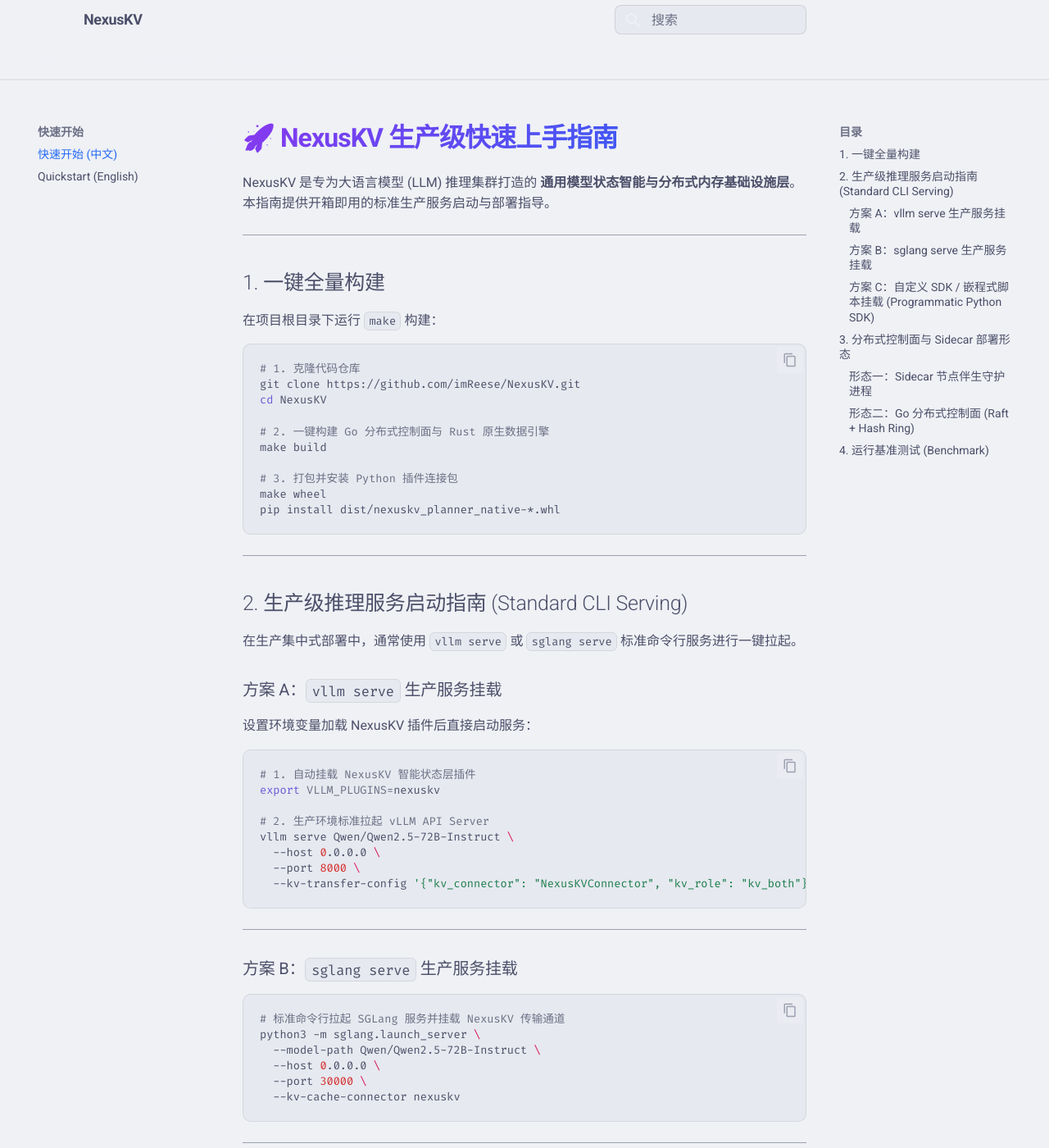
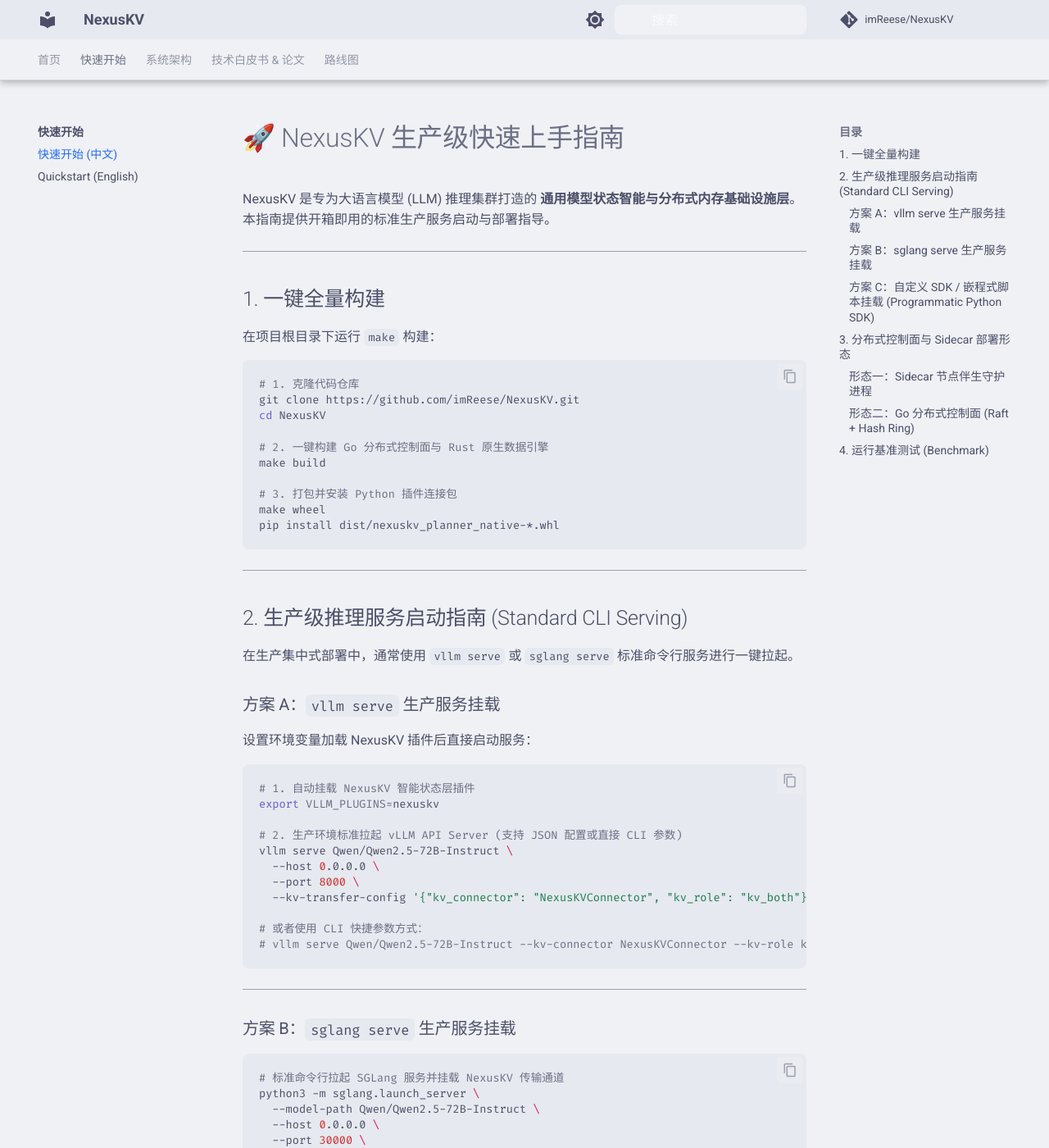
Before and after one commit to imReese/NexusKV, an MkDocs documentation site: the page built from docs/quickstart_cn.md, in a window 1280 px wide and 1400 px high. Shown: the whole window at 82% size. Built offline with MkDocs 1.6.1 and Material for MkDocs 9.7.7, drawn with Linux system fonts in a browser that asks for light colours; comment, search, counter and statistics services are not loaded.

Commit message:
fix(docs): fix header text visibility, tabs layout, and clarify vLLM CLI parameters

````diff
--- a/docs/quickstart_cn.md
+++ b/docs/quickstart_cn.md
@@ -35,11 +35,14 @@
 # 1. 自动挂载 NexusKV 智能状态层插件
 export VLLM_PLUGINS=nexuskv
 
-# 2. 生产环境标准拉起 vLLM API Server
+# 2. 生产环境标准拉起 vLLM API Server (支持 JSON 配置或直接 CLI 参数)
 vllm serve Qwen/Qwen2.5-72B-Instruct \
   --host 0.0.0.0 \
   --port 8000 \
   --kv-transfer-config '{"kv_connector": "NexusKVConnector", "kv_role": "kv_both"}'
+
+# 或者使用 CLI 快捷参数方式：
+# vllm serve Qwen/Qwen2.5-72B-Instruct --kv-connector NexusKVConnector --kv-role kv_both
 ```
 
 ---
--- a/docs/stylesheets/catppuccin.css
+++ b/docs/stylesheets/catppuccin.css
@@ -1,7 +1,7 @@
 @import url('https://fonts.googleapis.com/css2?family=Fira+Code:wght@400;500;600&family=Inter:wght@400;500;600;700&display=swap');
 
 /* ==========================================================================
-   Catppuccin Palette & High-Performance Modern Theme Overrides for MkDocs
+   Catppuccin Palette & Clean High-Contrast Styling for Material for MkDocs
    ========================================================================== */
 
 :root {
@@ -22,11 +22,10 @@
   --md-default-fg-color--lighter: #7c7f93;
   --md-default-fg-color--lightest: #9ca0b0;
 
-  --md-primary-fg-color: #4c4f69;
-  --md-primary-fg-color--light: #6c6f85;
-  --md-primary-fg-color--dark: #383a4c;
+  --md-primary-fg-color: #8839ef;
+  --md-primary-fg-color--light: #9a5cf7;
+  --md-primary-fg-color--dark: #722bd3;
   --md-primary-bg-color: #eff1f5;
-  --md-primary-bg-color--light: #e6e9ef;
 
   --md-accent-fg-color: #1e66f5;
   --md-accent-bg-color: #dce0e8;
@@ -54,13 +53,12 @@
   --md-default-fg-color--lighter: #bac2de;
   --md-default-fg-color--lightest: #45475a;
 
-  --md-primary-fg-color: #1e1e2e;
-  --md-primary-fg-color--light: #313244;
-  --md-primary-fg-color--dark: #181825;
+  --md-primary-fg-color: #cba6f7;
+  --md-primary-fg-color--light: #dcbbf9;
+  --md-primary-fg-color--dark: #b48ead;
   --md-primary-bg-color: #1e1e2e;
-  --md-primary-bg-color--light: #181825;
 
-  --md-accent-fg-color: #cba6f7;
+  --md-accent-fg-color: #89b4fa;
   --md-accent-bg-color: #313244;
 
   --md-code-bg-color: #11111b;
@@ -74,25 +72,22 @@
 }
 
 /* ==========================================================================
-   Header & Navigation Styling (Glassmorphism & Clean Alignment)
+   Header, Tabs & Navigation Visibility Fix
    ========================================================================== */
 
 .md-header {
-  background-color: var(--md-default-bg-color) !important;
-  backdrop-filter: blur(12px);
-  -webkit-backdrop-filter: blur(12px);
+  background-color: var(--md-default-bg-color--light) !important;
+  color: var(--md-default-fg-color) !important;
   border-bottom: 1px solid rgba(255, 255, 255, 0.08);
-  box-shadow: none !important;
-  transition: background-color 0.2s ease, border-color 0.2s ease;
 }
 
 [data-md-color-scheme="default"] .md-header {
   border-bottom: 1px solid rgba(0, 0, 0, 0.08);
 }
 
-.md-header__title {
-  font-weight: 700;
-  letter-spacing: -0.02em;
+.md-header__title,
+.md-header__topic,
+.md-header__button {
   color: var(--md-default-fg-color) !important;
 }
 
@@ -101,86 +96,46 @@
   border-bottom: 1px solid rgba(255, 255, 255, 0.05);
 }
 
-[data-md-color-scheme="default"] .md-tabs {
-  border-bottom: 1px solid rgba(0, 0, 0, 0.05);
-}
-
 .md-tabs__link {
+  color: var(--md-default-fg-color--light) !important;
   font-weight: 500;
-  opacity: 0.8;
-  transition: opacity 0.2s ease, color 0.2s ease;
 }
 
 .md-tabs__link:hover,
 .md-tabs__link--active {
+  color: var(--md-accent-fg-color) !important;
   opacity: 1;
+}
+
+.md-nav__link {
+  color: var(--md-default-fg-color) !important;
+}
+
+.md-nav__link:hover,
+.md-nav__link--active {
   color: var(--md-accent-fg-color) !important;
 }
 
-/* Search Bar High Contrast Fix */
+/* Search Input Styling */
 .md-search__form {
-  background-color: var(--md-default-bg-color--light) !important;
+  background-color: var(--md-default-bg-color) !important;
   border-radius: 8px;
-  border: 1px solid rgba(255, 255, 255, 0.1);
-}
-
-[data-md-color-scheme="default"] .md-search__form {
-  border: 1px solid rgba(0, 0, 0, 0.1);
+  border: 1px solid rgba(255, 255, 255, 0.12);
 }
 
 .md-search__input {
   color: var(--md-default-fg-color) !important;
 }
 
-.md-search__input::placeholder {
-  color: var(--md-default-fg-color--light) !important;
-}
-
-/* ==========================================================================
-   Content & Card Enhancements
-   ========================================================================== */
-
-.md-typeset h1 {
-  font-weight: 800;
-  letter-spacing: -0.03em;
-  background: linear-gradient(135deg, #cba6f7 0%, #89b4fa 100%);
-  -webkit-background-clip: text;
-  -webkit-text-fill-color: transparent;
-  margin-bottom: 1rem;
-}
-
-[data-md-color-scheme="default"] .md-typeset h1 {
-  background: linear-gradient(135deg, #8839ef 0%, #1e66f5 100%);
-  -webkit-background-clip: text;
-  -webkit-text-fill-color: transparent;
-}
-
+/* Code & Typography Enhancements */
 .md-typeset code {
+  font-family: var(--md-font-mono);
+  background-color: var(--md-code-bg-color) !important;
   border-radius: 6px;
   padding: 0.15em 0.4em;
-  font-family: var(--md-font-mono);
-  background-color: var(--md-code-bg-color) !important;
-  border: 1px solid rgba(255, 255, 255, 0.08);
-}
-
-[data-md-color-scheme="default"] .md-typeset code {
-  border: 1px solid rgba(0, 0, 0, 0.08);
 }
 
 .md-typeset pre > code {
-  border-radius: 10px;
+  border-radius: 8px;
   padding: 1rem;
-  border: 1px solid rgba(255, 255, 255, 0.1);
 }
-
-/* Admonitions (Alerts) Modern Styling */
-.md-typeset .admonition {
-  border-radius: 10px;
-  box-shadow: none;
-  border-left-width: 4px;
-}
-
-/* Smooth micro-animations */
-a, button, .md-nav__link {
-  transition: color 0.15s ease, background-color 0.15s ease, border-color 0.15s ease;
-}
````
